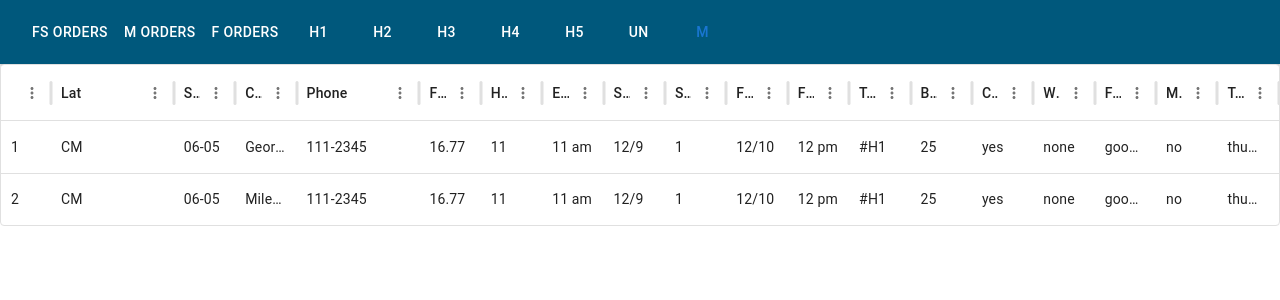
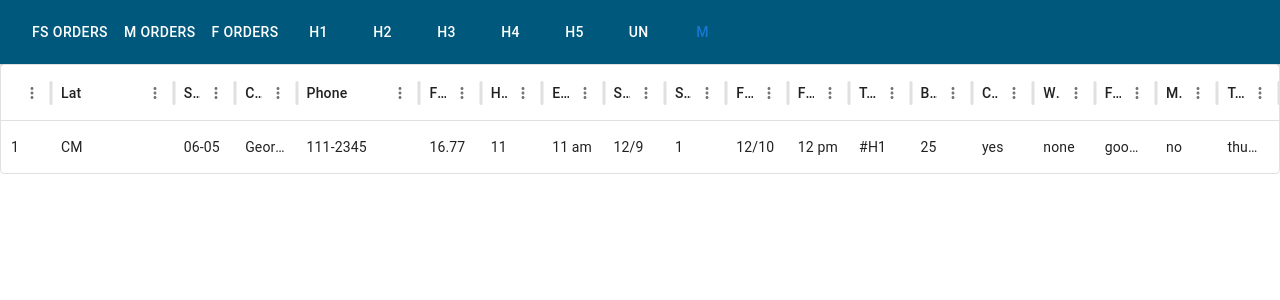
Before and after one commit to kunzhutich/CSE120-Project, a Next.js app in the folder nextjs-blog/: page /m in a window 1280 px wide. Shown: the top 300 px of the page. Built offline with nearby package versions, Linux system fonts and the light colour scheme; no server answers.

Commit message:
bruh
bruh

```diff
--- a/nextjs-blog/components/mTable.js
+++ b/nextjs-blog/components/mTable.js
@@ -1,42 +1,8 @@
 import * as React from 'react';
 import Box from '@mui/material/Box';
-import { DataGrid, gridClasses } from '@mui/x-data-grid';
-import { alpha, styled } from '@mui/material/styles';
+import {DataGrid} from '@mui/x-data-grid';
 
-const ODD_OPACITY = 0.2;
-
-const StripedDataGrid = styled(DataGrid)(({ theme }) => ({
-  [`& .${gridClasses.row}.odd`]: {
-    backgroundColor: theme.palette.grey[200],
-    '&:hover': {
-      backgroundColor: alpha(theme.palette.primary.main, ODD_OPACITY),
-      '@media (hover: none)': {
-        backgroundColor: 'transparent',
-      },
-    },
-    '&.Mui-selected': {
-      backgroundColor: alpha(
-        theme.palette.primary.main,
-        ODD_OPACITY + theme.palette.action.selectedOpacity
-      ),
-      '&:hover': {
-        backgroundColor: alpha(
-          theme.palette.primary.main,
-          ODD_OPACITY +
-            theme.palette.action.selectedOpacity +
-            theme.palette.action.hoverOpacity
-        ),
-        '@media (hover: none)': {
-          backgroundColor: alpha(
-            theme.palette.primary.main,
-            ODD_OPACITY + theme.palette.action.selectedOpacity
-          ),
-        },
-      },
-    },
-  },
-}));
-
+// Creates column definitions for the DataGrid
 const columns = [
     { field: 'id', headerName: '', width: 30 },
     { field: 'lateral', headerName: 'Lat', flex: 2 },
@@ -57,57 +23,25 @@ const columns = [
     { field: 'farmerCom', headerName: 'Farmer Comments', editable: true, flex: 1 },
     { field: 'abnormal', headerName: 'Mark if Abnormal', editable: true, flex: 1 },
     { field: 'towaResp', headerName: 'Towa Response', editable: true, flex: 1 },
+
+
   ];
 
+  // Creates row data for the DataGrid
   const rows = [
-  {
-    id: 1,
-    lateral: 'CM',
-    sg: '06-05',
-    contact: 'George Washington',
-    phoneNumber: '111-2345',
-    flow: '16.77',
-    hours: '11',
-    estStop: '11 am',
-    startDate: '12/9',
-    startTime: '1',
-    finDate: '12/10',
-    finTime: '12 pm',
-    hrs: '#H1',
-    billed: '25',
-    called: 'yes',
-    notes: 'none',
-    farmerCom: 'good water',
-    abnormal: 'no',
-    towaResp: 'thumbs up',
-  },
-  {
-    id: 2,
-    lateral: 'CM',
-    sg: '06-05',
-    contact: 'Miles Morales',
-    phoneNumber: '111-2345',
-    flow: '16.77',
-    hours: '11',
-    estStop: '11 am',
-    startDate: '12/9',
-    startTime: '1',
-    finDate: '12/10',
-    finTime: '12 pm',
-    hrs: '#H1',
-    billed: '25',
-    called: 'yes',
-    notes: 'none',
-    farmerCom: 'good water',
-    abnormal: 'no',
-    towaResp: 'thumbs up',
+    { id: 1, lateral: 'CM', sg: '06-05',
+      contact: 'George Washington', phoneNumber: '111-2345', flow: '16.77',
+      hours: '11', estStop: '11 am', startDate: '12/9', startTime: '1', finDate: '12/10',
+      finTime: '12 pm', hrs: '#H1', billed: '25', called: 'yes', notes: 'none',
+      farmerCom: 'good water', abnormal: 'no', towaResp: 'thumbs up'
+
     },
   ];
 
   export default function MTable() {
     return (
-      <Box sx={{ height: 'auto', width: '100%' }}>
-        <StripedDataGrid
+      <Box sx = {{height: 'auto', width: '100%'}}>
+        <DataGrid
         rows={rows}
         columns={columns}
         hideFooter
```
Lines whose indentation alone changed are shown as unchanged.
